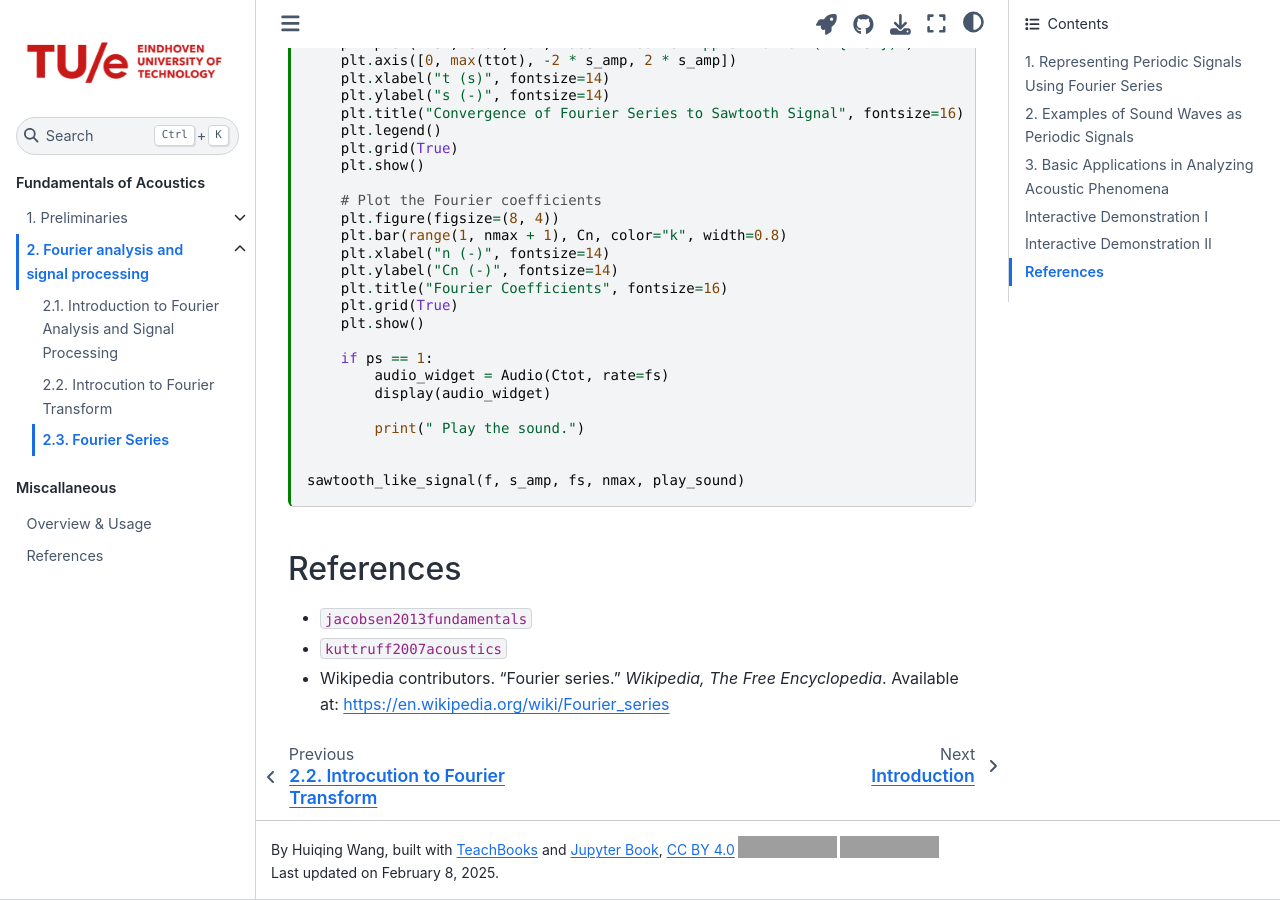
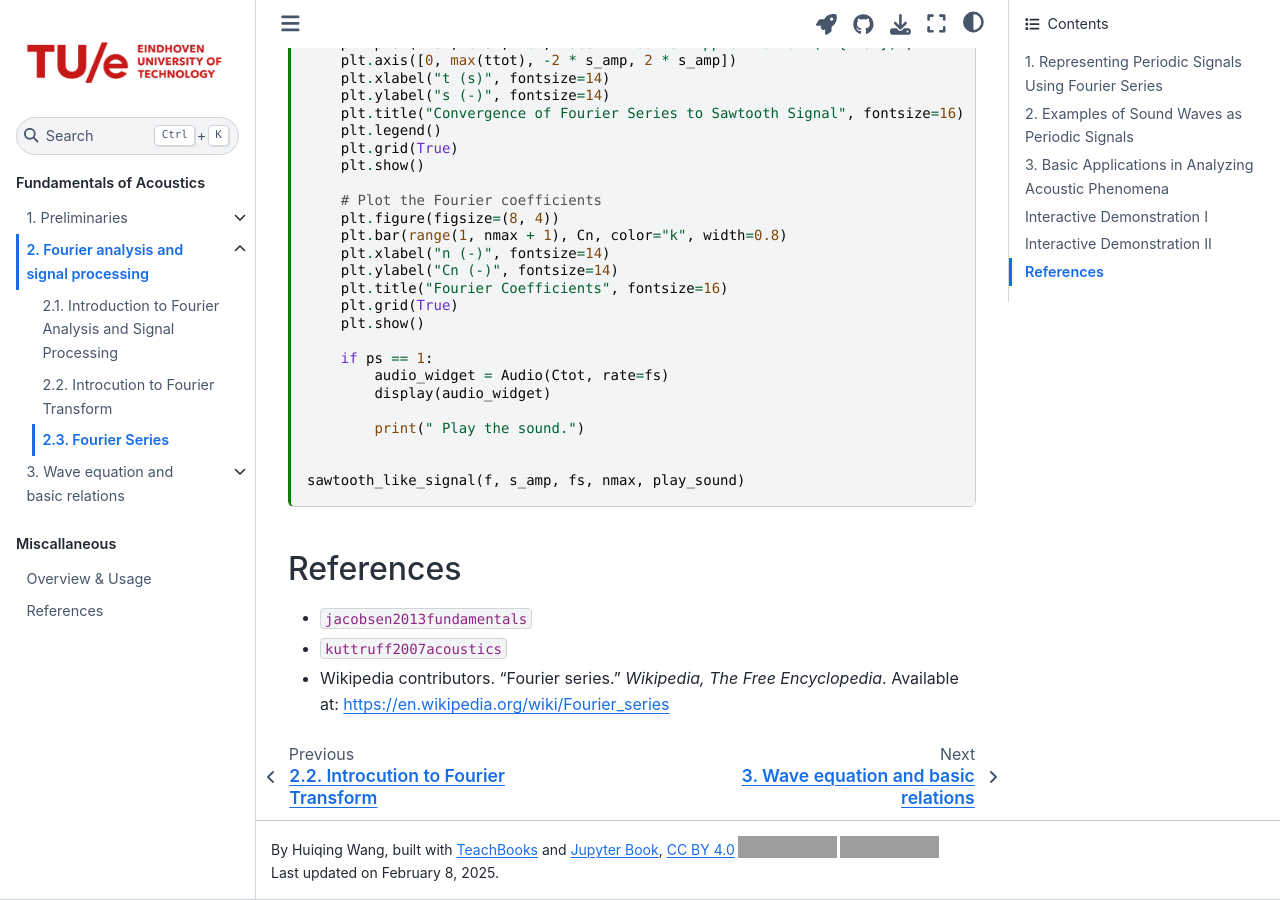
Before and after one commit to Building-acoustics-TU-Eindhoven/digital-learning-platform-for-acoustics, a Jupyter Book: the page built from book/Fourier/fourier_series.ipynb, in a window 1280 px wide and 900 px high, scrolled down 4581 px. Built offline with Jupyter Book 1.0.4 settings and Sphinx 7.4.7 and the Sphinx Book theme 1.1.4, drawn with Linux system fonts in a browser that asks for light colours; pages that are not in the unit, such as notebooks, are missing from menus; comment, search, counter and statistics services are not loaded; cross-references to code outside the pages are shown as plain code; grey boxes are pictures that could not be loaded.

Commit message:
feat(wave): Add introduction chapter and sections for wave equation

````diff
--- a/book/_toc.yml
+++ b/book/_toc.yml
@@ -19,6 +19,9 @@
           - file: Fourier/fourier_series
           - file: Fourier/audio_analysis
 
+      - file: wave/intro
+        sections:
+          - file: wave/attenuation
   # START REMOVE-FROM-PUBLISH
   # - caption: Room Acoustics
   #   chapters:
--- /dev/null
+++ b/book/wave/intro.md
@@ -0,0 +1,6 @@
+# Wave equation and basic relations
+
+This chapter contains the following sections:
+
+```{tableofcontents}
+```
````
